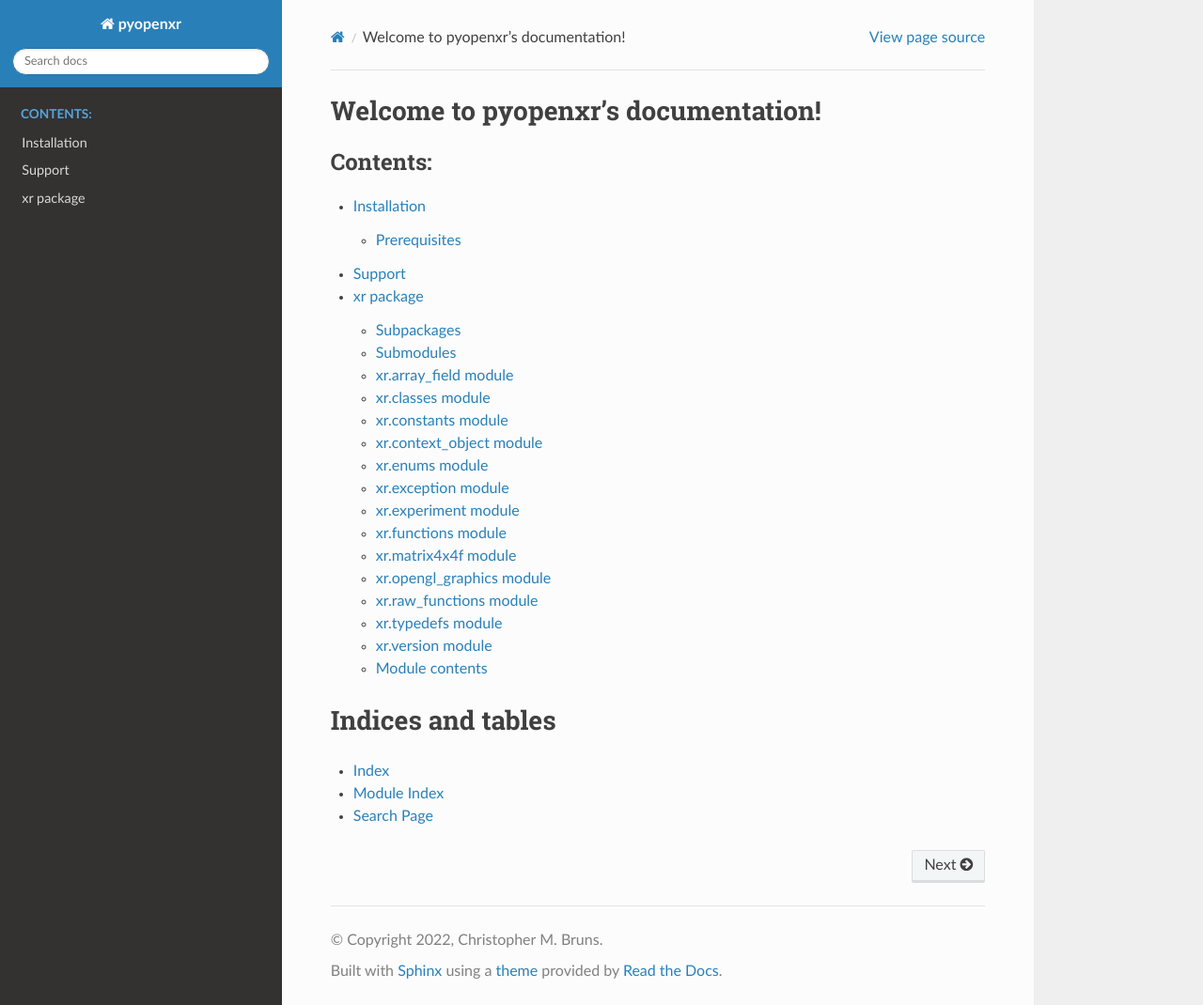
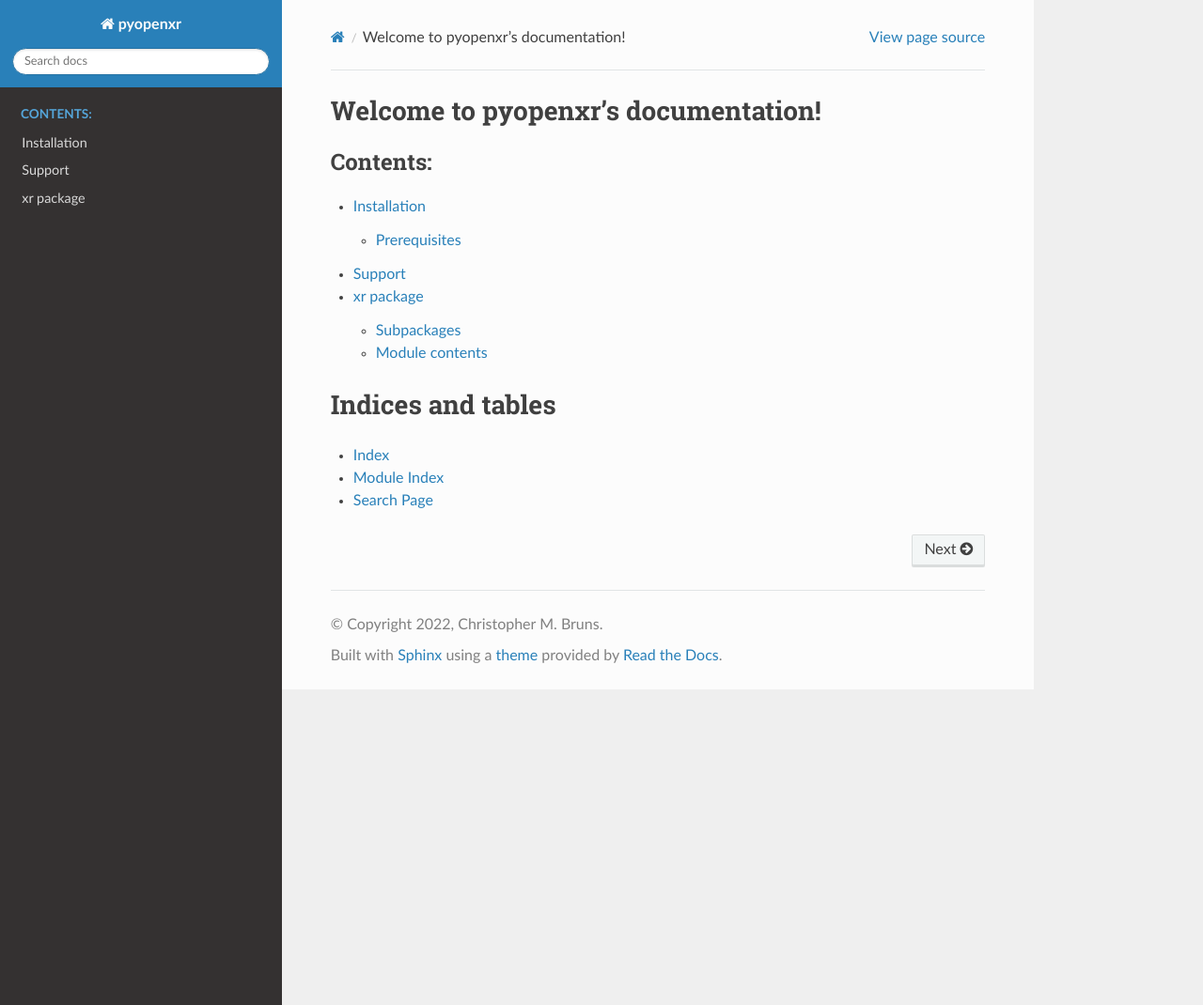
Before and after one commit to cmbruns/pyopenxr, a Sphinx documentation site: the page built from docs/source/index.rst, in a window 1280 px wide and 1070 px high. Shown: the whole window at 94% size. Built offline with Sphinx 7.4.7 and the Read the Docs theme 2.0.0, drawn with Linux system fonts in a browser that asks for light colours.

Commit message:
Remove redundant submodules. Create initial top level module docstring.

```diff
--- a/docs/source/xr.rst
+++ b/docs/source/xr.rst
@@ -9,115 +9,7 @@ Subpackages
 
    xr.api_layer
    xr.extension
-   xr.library
    xr.platform
-
-Submodules
-----------
-
-xr.array\_field module
-----------------------
-
-.. automodule:: xr.array_field
-   :members:
-   :undoc-members:
-   :show-inheritance:
-
-xr.classes module
------------------
-
-.. automodule:: xr.classes
-   :members:
-   :undoc-members:
-   :show-inheritance:
-
-xr.constants module
--------------------
-
-.. automodule:: xr.constants
-   :members:
-   :undoc-members:
-   :show-inheritance:
-
-xr.context\_object module
--------------------------
-
-.. automodule:: xr.context_object
-   :members:
-   :undoc-members:
-   :show-inheritance:
-
-xr.enums module
----------------
-
-.. automodule:: xr.enums
-   :members:
-   :undoc-members:
-   :show-inheritance:
-
-xr.exception module
--------------------
-
-.. automodule:: xr.exception
-   :members:
-   :undoc-members:
-   :show-inheritance:
-
-xr.experiment module
---------------------
-
-.. automodule:: xr.experiment
-   :members:
-   :undoc-members:
-   :show-inheritance:
-
-xr.functions module
--------------------
-
-.. automodule:: xr.functions
-   :members:
-   :undoc-members:
-   :show-inheritance:
-
-xr.matrix4x4f module
---------------------
-
-.. automodule:: xr.matrix4x4f
-   :members:
-   :undoc-members:
-   :show-inheritance:
-
-xr.opengl\_graphics module
---------------------------
-
-.. automodule:: xr.opengl_graphics
-   :members:
-   :undoc-members:
-   :show-inheritance:
-
-xr.raw\_functions module
-------------------------
-
-.. automodule:: xr.raw_functions
-   :members:
-   :undoc-members:
-   :show-inheritance:
-
-xr.typedefs module
-------------------
-
-.. automodule:: xr.typedefs
-   :members:
-   :undoc-members:
-   :show-inheritance:
-
-xr.version module
------------------
-
-.. automodule:: xr.version
-   :members:
-   :undoc-members:
-   :show-inheritance:
 
 Module contents
 ---------------
--- a/src/xr/__init__.py
+++ b/src/xr/__init__.py
@@ -1,3 +1,8 @@
+"""
+`xr` is the top level module of the pyopenxr unofficial python bindings for the
+OpenXR SDK to access VR and AR devices.
+"""
+
 from . import (
     version,
     constants,
```
